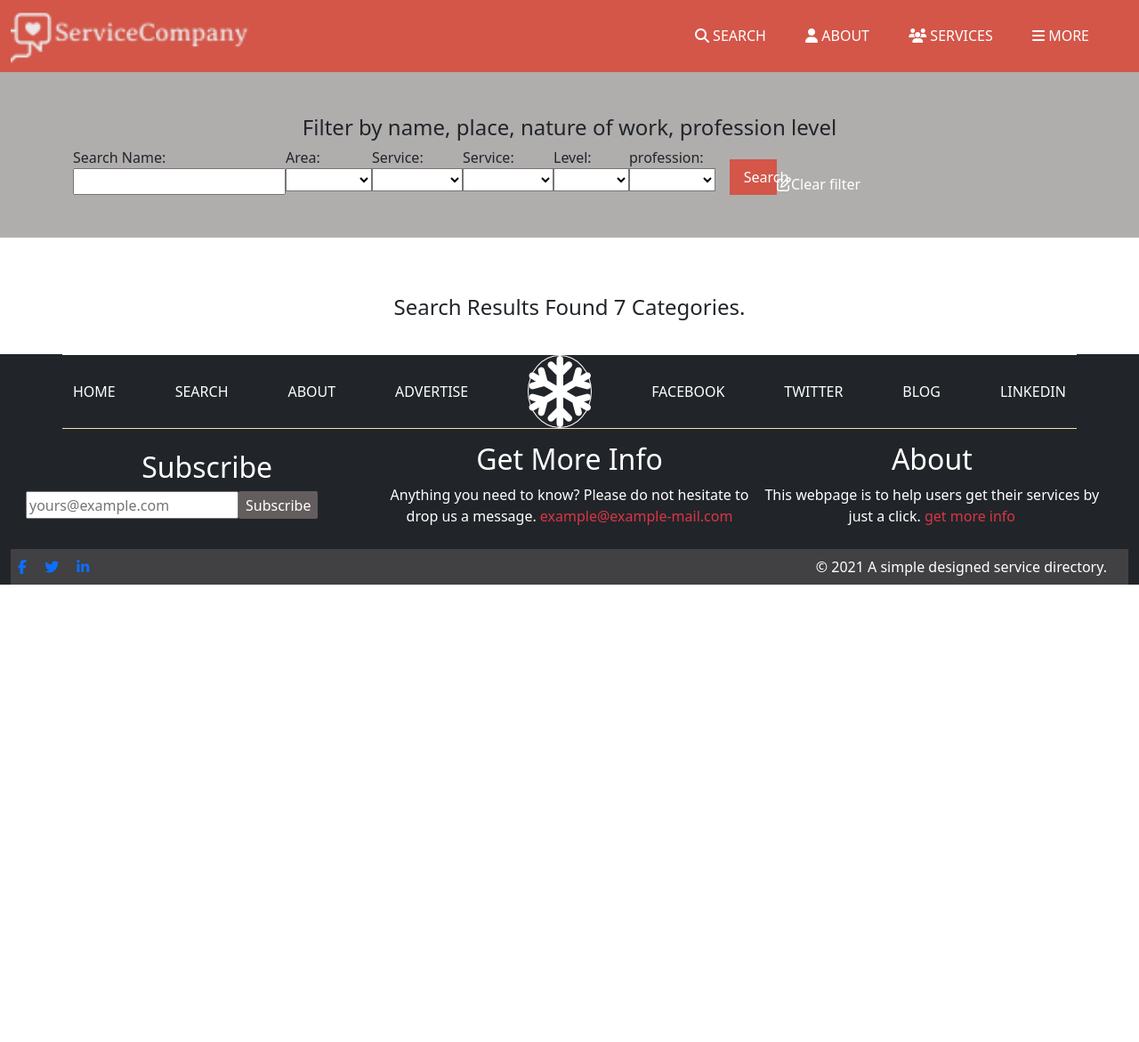
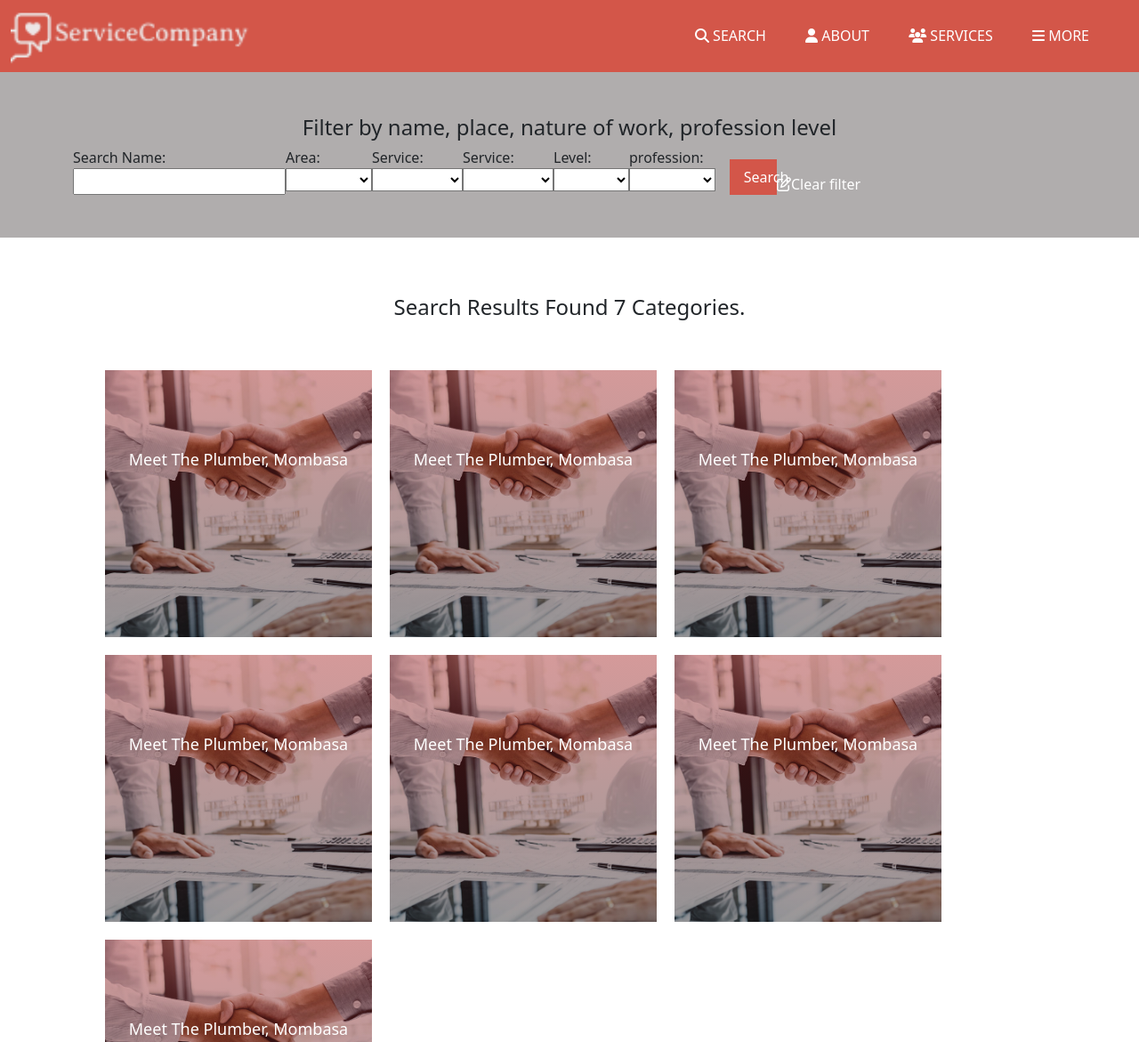
Before and after one commit to Aduda-Boaz/capstone-1, a plain HTML site: page result.html in a window 1280 px wide. Shown: the top 1171 px of the page at 89% size. Before the commit the page ends 800 px from the top, so only its background shows below. Drawn offline with nearby package versions, Linux system fonts and the light colour scheme.

Commit message:
Search results page modified

```diff
--- a/main.css
+++ b/main.css
@@ -138,6 +138,22 @@ h1 {
   width: 500px;
 }
 
+.results-list {
+  background: linear-gradient(rgba(150, 3, 3, 0.4), rgba(8, 0, 0, 0.4)),
+  transparent url(assets/service-provider.jpg) center center/cover no-repeat;
+  height: 300px;
+  width: 300px;
+}
+
+.results-section {
+  gap: 20px;
+}
+
+.result-text {
+  font-size: 18px;
+  margin-top: 90px;
+}
+
 .font-12 {
   font-size: 18px;
 }
--- a/result.html
+++ b/result.html
@@ -112,9 +112,31 @@
         </h1>
       </div>
     </div>
-    <div class="results-section ">
-
+   <div class="container-fluid col-12 p-5">
+      <div class="row col-12 d-flex text-center text-center results-section">
+      <div class="results-list col-4">
+        <h2 class="result-text"><a href="about.html" class="text-decoration-none text-white align-items-center">Meet The Plumber, Mombasa</a></h2>
+      </div>
+      <div class="results-list col-4">
+        <h2 class="result-text"><a href="about.html" class="text-decoration-none text-white align-items-center">Meet The Plumber, Mombasa</a></h2>
+      </div>
+      <div class="results-list col-4">
+        <h2 class="result-text"><a href="about.html" class="text-decoration-none text-white align-items-center">Meet The Plumber, Mombasa</a></h2>
+      </div>
+      <div class="results-list col-4">
+        <h2 class="result-text"><a href="about.html" class="text-decoration-none text-white align-items-center">Meet The Plumber, Mombasa</a></h2>
+      </div>
+      <div class="results-list col-4">
+        <h2 class="result-text"><a href="about.html" class="text-decoration-none text-white align-items-center">Meet The Plumber, Mombasa</a></h2>
+      </div>
+      <div class="results-list col-4">
+        <h2 class="result-text"><a href="about.html" class="text-decoration-none text-white align-items-center">Meet The Plumber, Mombasa</a></h2>
+      </div>
+      <div class="results-list col-4">
+        <h2 class="result-text"><a href="about.html" class="text-decoration-none text-white align-items-center">Meet The Plumber, Mombasa</a></h2>
+      </div>
     </div>
+   </div>
    </div>
   </main>
     <!-- footer -->
```
